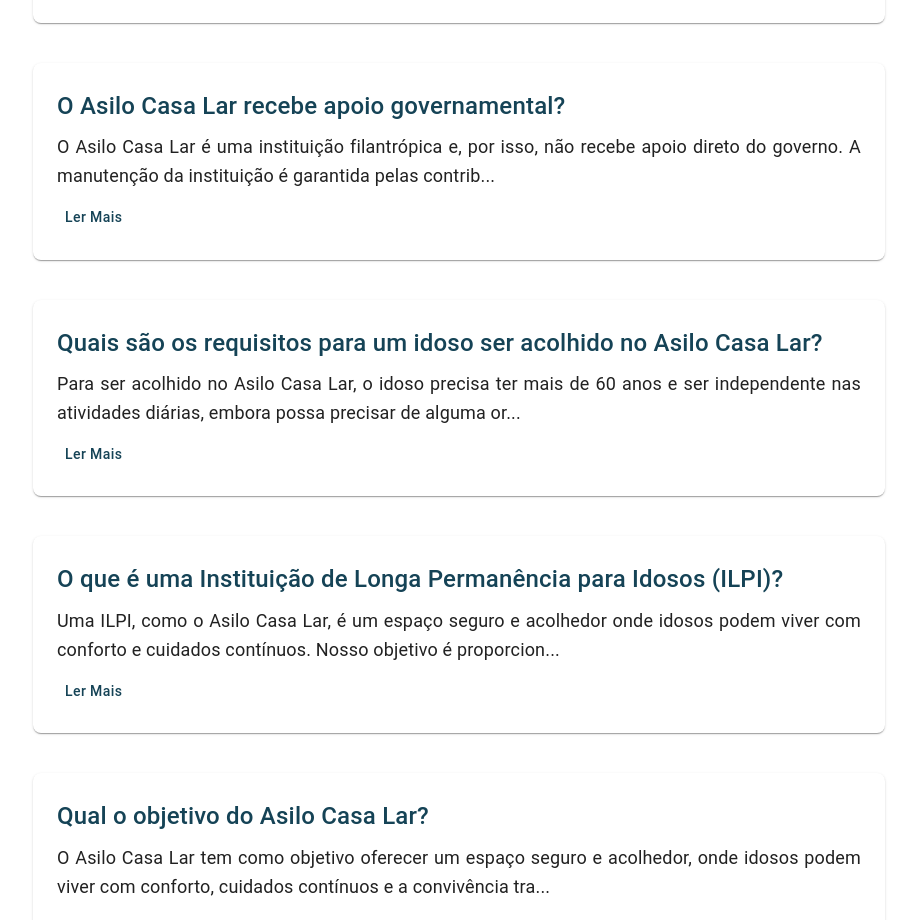
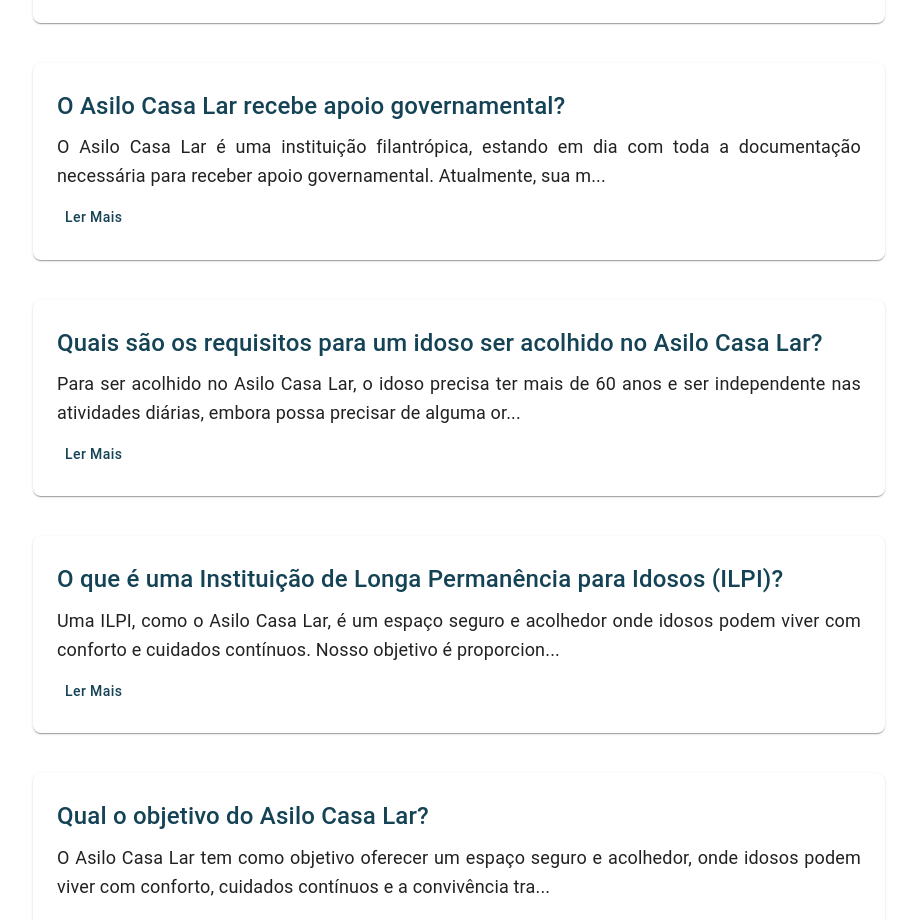
Before and after one commit to Acauhi99/front--casa-lar-rio-novo, a React (Vite) app: page /faq in a window 1280 px wide. Shown: the part 940-1860 px from the top of the page, without its empty margins (201-1118 px from the left). Built offline with nearby package versions, Linux system fonts and the light colour scheme.

Commit message:
refactor: corrigido uma resposta do faq

```diff
--- a/src/screens/Faq/Faq.jsx
+++ b/src/screens/Faq/Faq.jsx
@@ -26,7 +26,7 @@ const faqData = [
     id: 4,
     title: "O Asilo Casa Lar recebe apoio governamental?",
     content:
-      "O Asilo Casa Lar é uma instituição filantrópica e, por isso, não recebe apoio direto do governo. A manutenção da instituição é garantida pelas contribuições dos próprios residentes, o que nos permite oferecer um ambiente acolhedor e dedicado ao cuidado dos idosos.",
+      "O Asilo Casa Lar é uma instituição filantrópica, estando em dia com toda a documentação necessária para receber apoio governamental. Atualmente, sua manutenção é garantida principalmente por meio de doações de populares e recursos da comunidade local, como alimentos, materiais diversos e contribuições financeiras. A instituição pode receber apoio governamental, quando disponível, mas vive, prioritariamente, das doações da comunidade.",
   },
   {
     id: 5,
```
